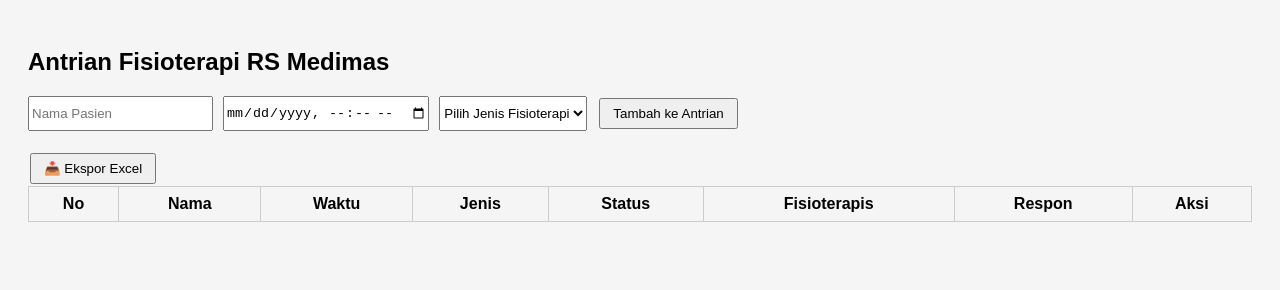
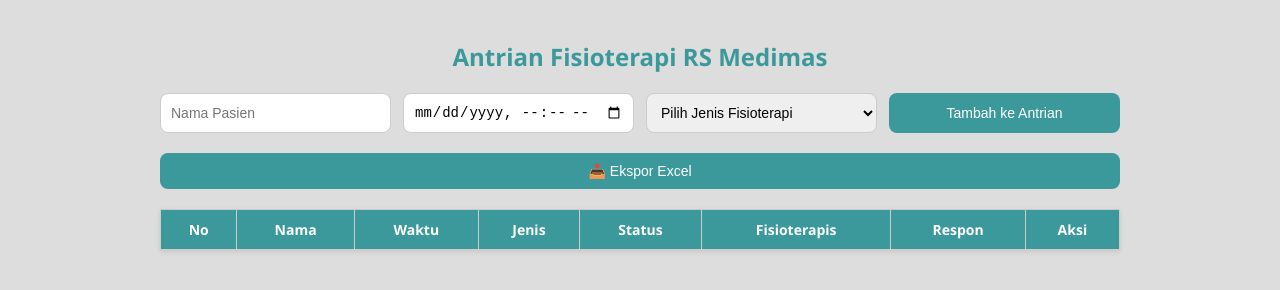
Before and after one commit to Numpangngopicrb/fisioterapi-medimas, a plain HTML site: page index.html in a window 1280 px wide. Drawn offline with Linux system fonts and the light colour scheme; no server answers.

Commit message:
Update style.css

```diff
--- a/style.css
+++ b/style.css
@@ -1,31 +1,105 @@
+:root {
+  --primary-color: #3b999b;
+  --secondary-color: #dddddd;
+  --success-color: #66bb6a;
+  --danger-color: #ef5350;
+  --warning-color: #ffee58;
+  --font-color: #333;
+  --bg-color: #ffffff;
+}
+
 body {
-  font-family: sans-serif;
+  font-family: 'Segoe UI', sans-serif;
   padding: 20px;
-  background-color: #f5f5f5;
+  background-color: var(--secondary-color);
+  color: var(--font-color);
+  max-width: 960px;
+  margin: auto;
 }
+
+h2 {
+  text-align: center;
+  margin-bottom: 20px;
+  color: var(--primary-color);
+}
+
 form {
-  display: flex;
-  gap: 10px;
+  display: grid;
+  grid-template-columns: repeat(auto-fit, minmax(200px, 1fr));
+  gap: 12px;
   margin-bottom: 20px;
-  flex-wrap: wrap;
 }
+
+input, select, button {
+  padding: 10px;
+  border: 1px solid #ccc;
+  border-radius: 8px;
+  font-size: 14px;
+  width: 100%;
+  box-sizing: border-box;
+}
+
+button[type="submit"],
+#exportBtn {
+  background-color: var(--primary-color);
+  color: white;
+  border: none;
+  transition: background-color 0.2s ease;
+}
+
+button:hover {
+  background-color: #317f7f;
+}
+
+#exportBtn {
+  margin-bottom: 20px;
+}
+
 table {
   width: 100%;
   border-collapse: collapse;
+  background-color: var(--bg-color);
+  box-shadow: 0 2px 5px rgba(0,0,0,0.1);
 }
+
 th, td {
   border: 1px solid #ccc;
-  padding: 8px;
+  padding: 10px;
   text-align: center;
+  font-size: 14px;
 }
-.status-waiting { background-color: #ffeeba; }
+
+thead {
+  background-color: var(--primary-color);
+  color: white;
+  position: sticky;
+  top: 0;
+}
+
+tbody tr:nth-child(even) {
+  background-color: #f9f9f9;
+}
+
+.status-waiting { background-color: #fff3cd; }
 .status-processing { background-color: #cce5ff; }
 .status-done { background-color: #d4edda; }
+
 button {
-  padding: 6px 12px;
-  margin: 2px;
   cursor: pointer;
 }
+
+.action-buttons button {
+  margin: 2px;
+  padding: 6px 10px;
+  border-radius: 5px;
+  font-size: 12px;
+  border: none;
+}
+
+.action-buttons button:nth-child(1) { background-color: var(--primary-color); color: white; }
+.action-buttons button:nth-child(2) { background-color: var(--success-color); color: white; }
+.action-buttons button:nth-child(3) { background-color: var(--danger-color); color: white; }
+
 .modal {
   position: fixed;
   top: 0; left: 0;
@@ -34,9 +108,18 @@ button {
   display: none;
   align-items: center;
   justify-content: center;
+  z-index: 999;
 }
+
 .modal-content {
-  background: #fff;
-  padding: 20px;
-  border-radius: 8px;
+  background: white;
+  padding: 30px;
+  border-radius: 10px;
+  min-width: 300px;
+  text-align: center;
 }
+
+.modal-content select,
+.modal-content button {
+  margin-top: 15px;
+}
```
